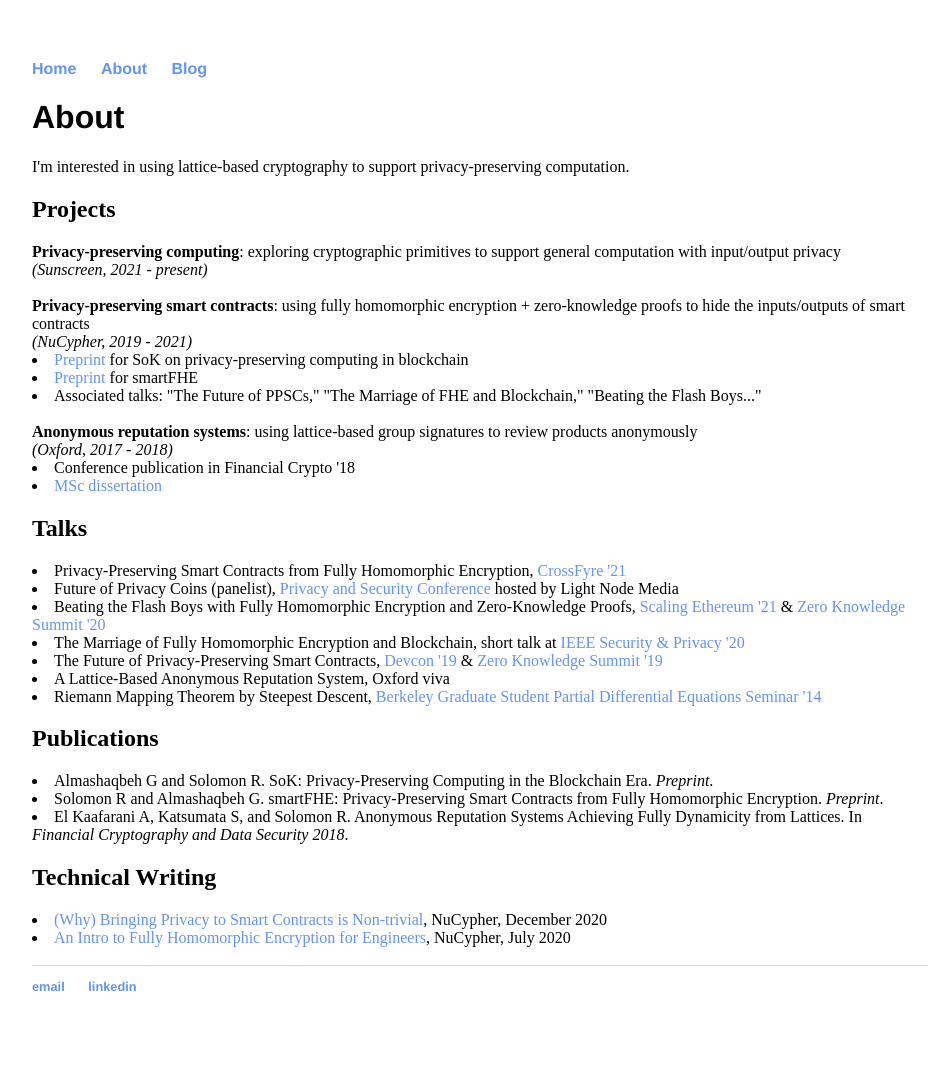
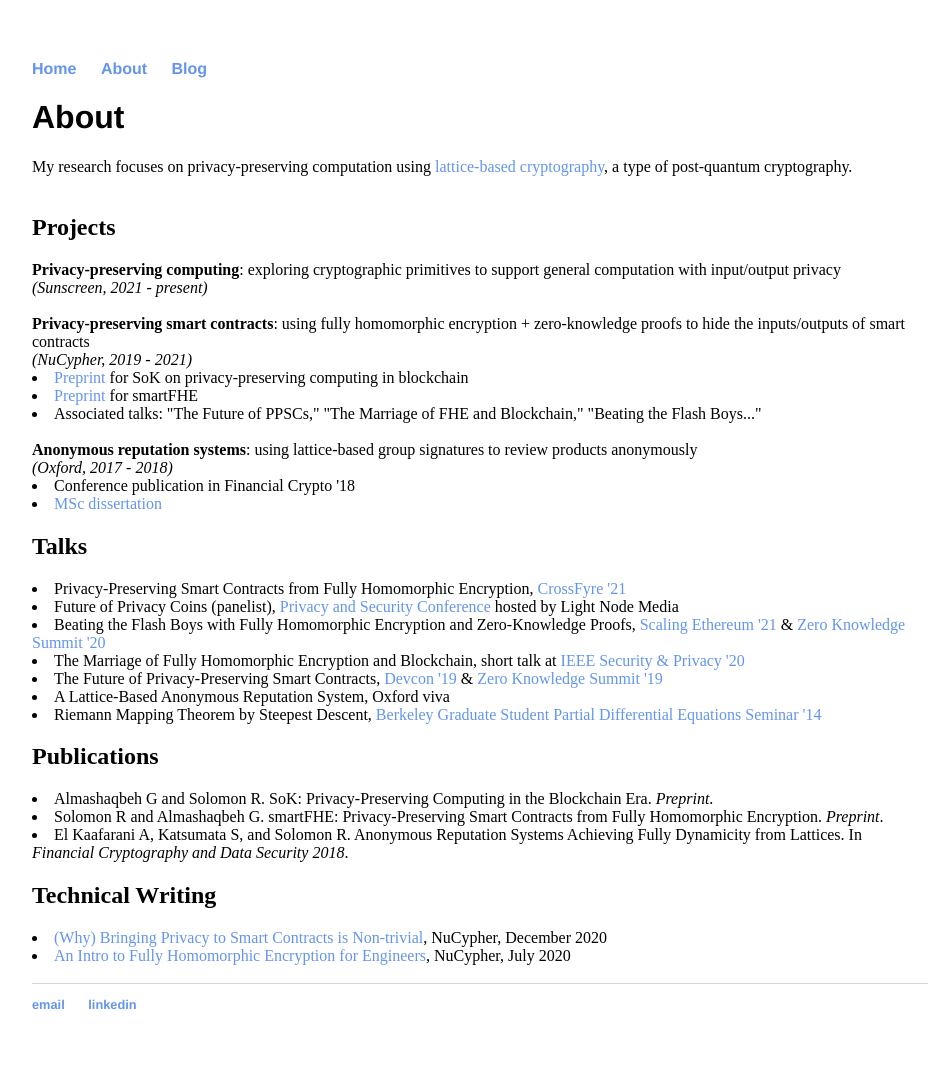
Before and after one commit to ravital/ravital.github.io, a Jekyll site: the page built from about/index.html, in a window 1280 px wide. Shown: the whole page, without its empty margins (160-1096 px from the left). Built offline with Jekyll 4.4.1, drawn with Linux system fonts in a browser that asks for light colours.

Commit message:
Update index.html

```diff
--- a/about/index.html
+++ b/about/index.html
@@ -5,7 +5,7 @@ title: About Ravital Solomon
 
 		<div class="about">
 			<h1>About</h1>
-			I'm interested in using lattice-based cryptography to support privacy-preserving computation.
+			My research focuses on privacy-preserving computation using <a href="https://en.wikipedia.org/wiki/Lattice-based_cryptography">lattice-based cryptography</a>, a type of post-quantum cryptography.<br><br>
 
 			<h2>Projects</h2>
 			<b>Privacy-preserving computing</b>: exploring cryptographic primitives to support general computation with input/output privacy <br><i>(Sunscreen, 2021 - present)</i><br><br>
```
